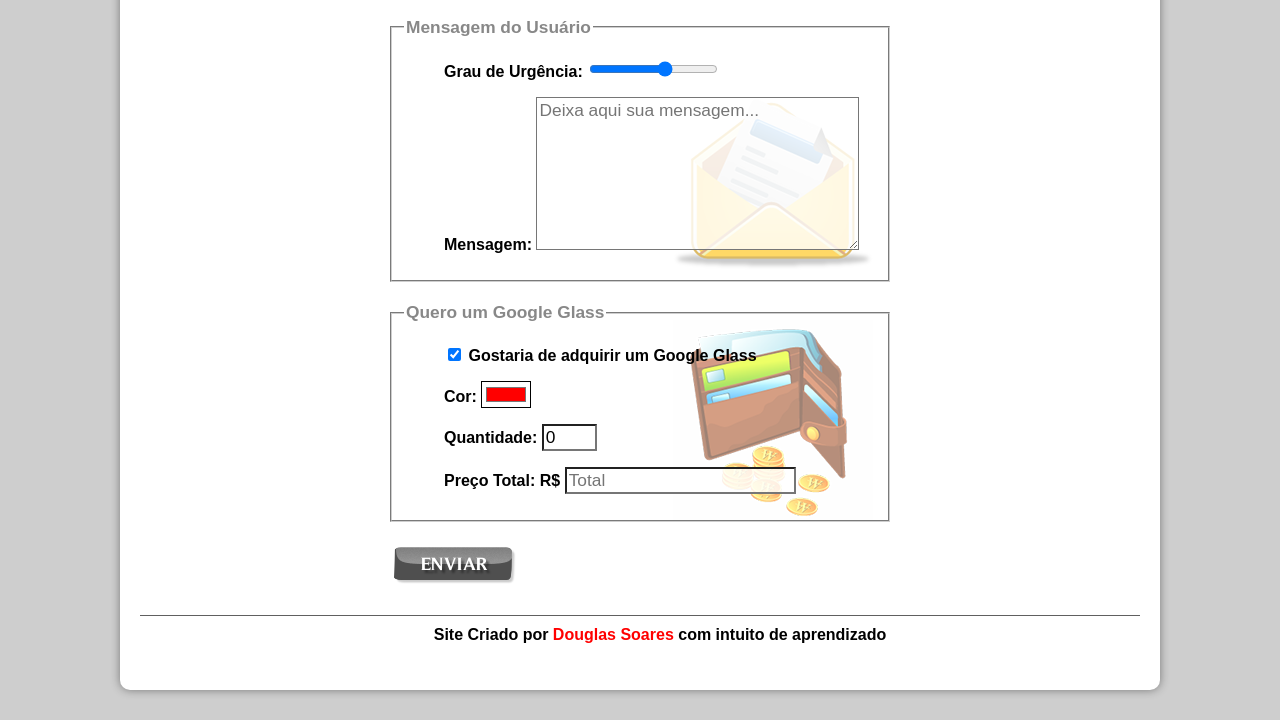
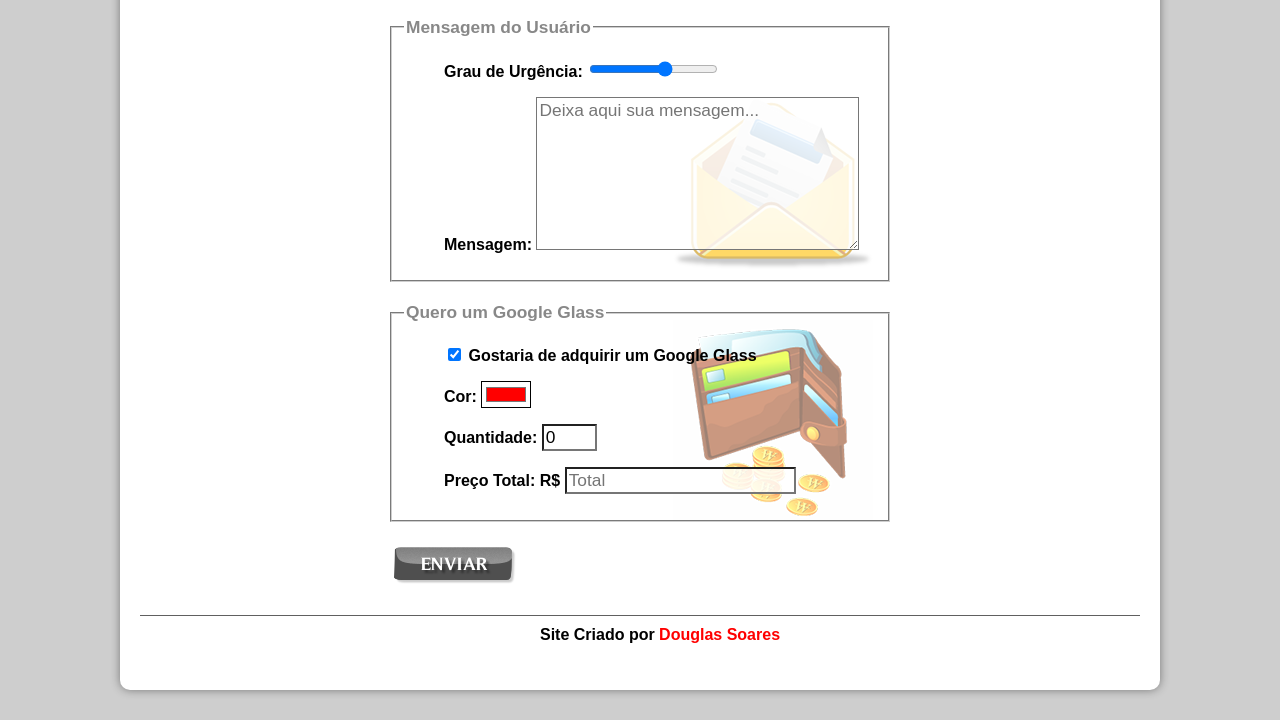
Before and after one commit to soaresdouglass/projeto-glass, a plain HTML site: page fale-conosco.html in a window 1280 px wide. Shown: the part 984-1704 px from the top of the page. Drawn offline with Linux system fonts and the light colour scheme.

Commit message:
Atualização

```diff
--- a/fale-conosco.html
+++ b/fale-conosco.html
@@ -147,7 +147,7 @@
 
     <!--rodapé-->
     <footer>
-        <p id="rodape"><strong>Site Criado por </strong><a href="https://www.linkedin.com/in/soares-douglass/" target="_blank"><strong>Douglas Soares</strong></a> <strong>com intuito de aprendizado</strong></p>
+        <p id="rodape"><strong>Site Criado por </strong><a href="https://www.linkedin.com/in/soares-douglass/" target="_blank"><strong>Douglas Soares</strong></a> </p>
     </footer>
 </div>
 </body>
```
Also changed, not shown: fotos.html (+1 -1 lines), index.html (+1 -1 lines), specs.html (+1 -1 lines).
